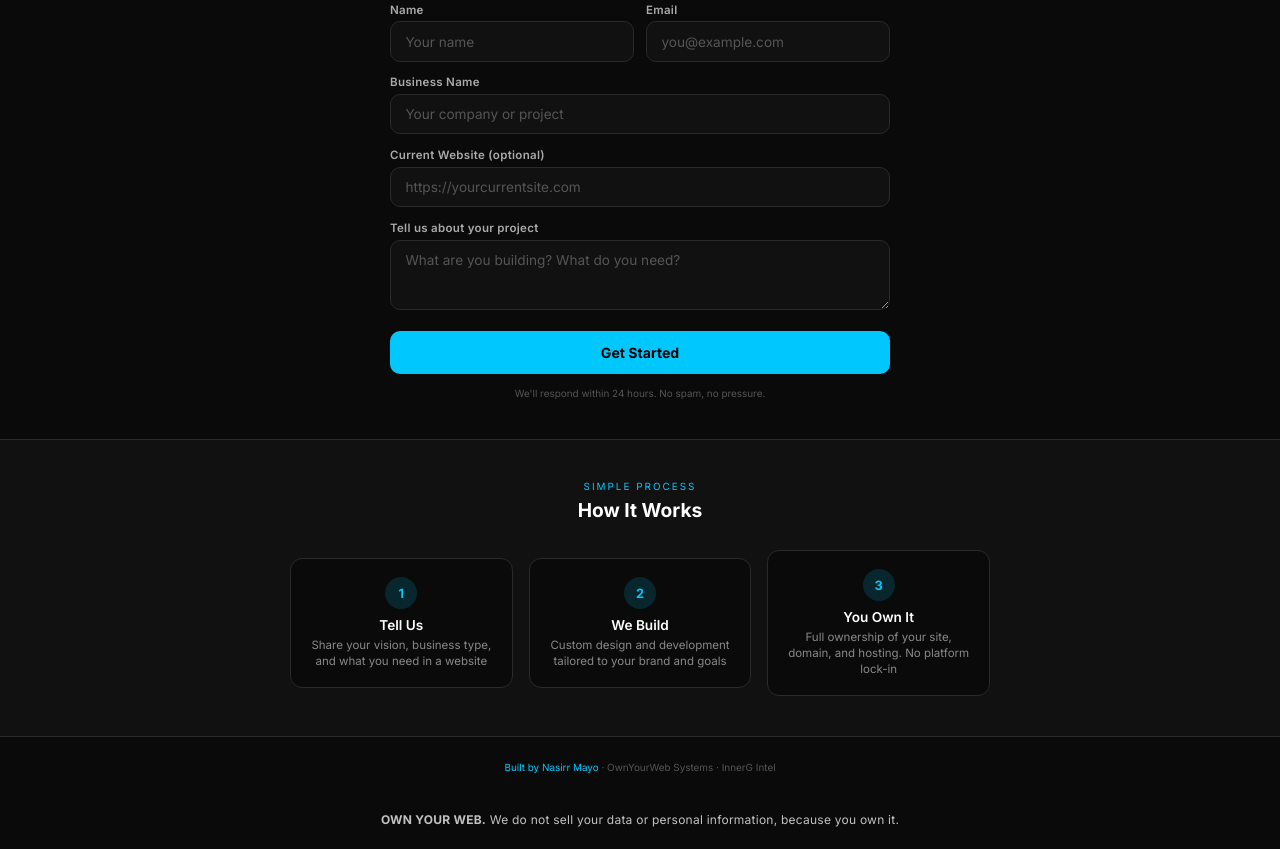
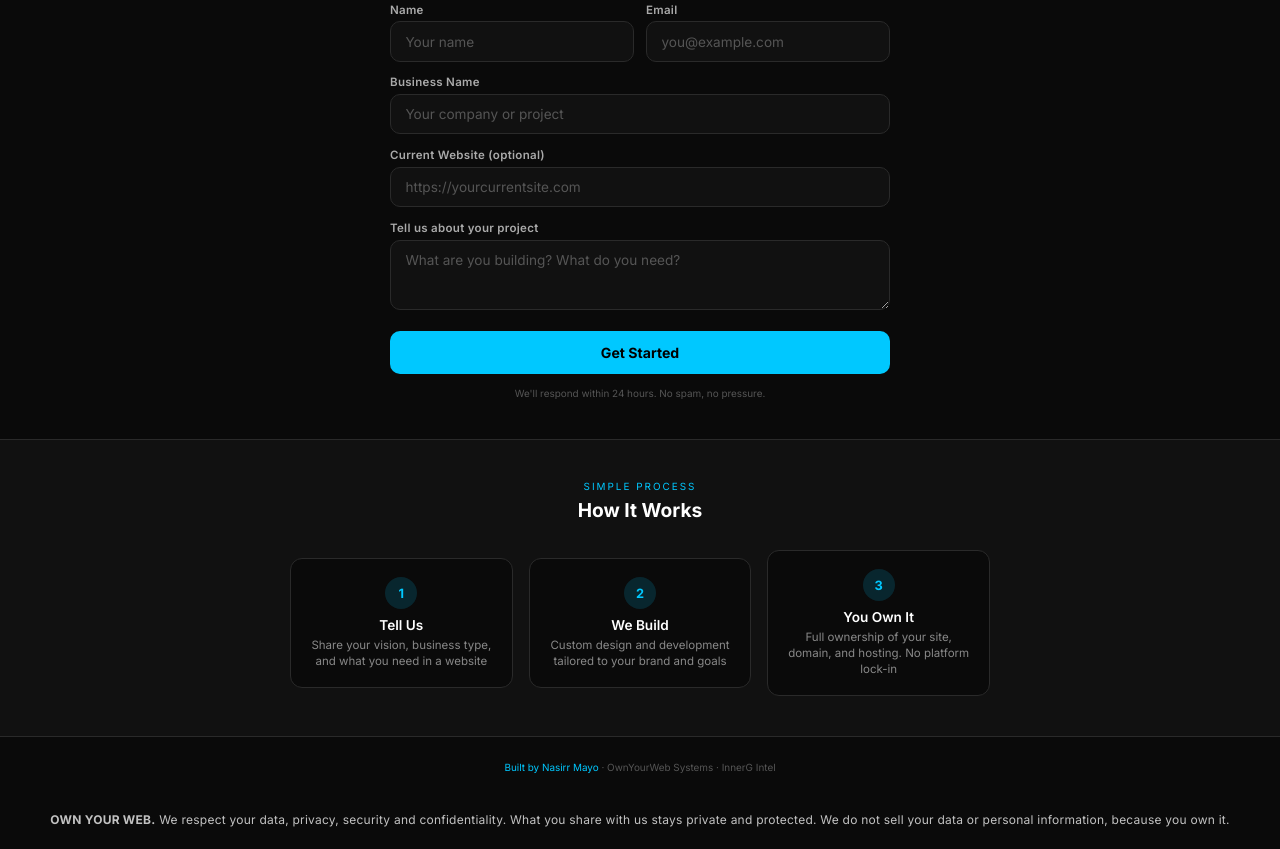
Before and after one commit to innergclaw/ownyourweb-signup, a plain HTML site: page index.html in a window 1280 px wide. Shown: the part 296-1145 px from the top of the page. Drawn offline with Linux system fonts and the light colour scheme.

Commit message:
Expand footer note: data, privacy, security and confidentiality
Co-Authored-By: Claude Opus 5.5 <noreply@anthropic.com>
Claude-Session: https://claude.ai/code/session_01AsVpR2HooDgy2ZoruH8auv

```diff
--- a/index.html
+++ b/index.html
@@ -426,7 +426,7 @@
     <footer class="footer">
         <a href="https://nasirr.innergintel.org">Built by Nasirr Mayo</a> · OwnYourWeb Systems · InnerG Intel
     </footer>
-<p class="oyw-data-note" style="margin:0;padding:14px 20px 20px;text-align:center;font-size:12px;line-height:1.5;letter-spacing:.02em;opacity:.75;color:inherit;font-family:inherit"><strong>OWN YOUR WEB.</strong> We do not sell your data or personal information, because you own it.</p>
+<p class="oyw-data-note" style="margin:0;padding:14px 20px 20px;text-align:center;font-size:12px;line-height:1.5;letter-spacing:.02em;opacity:.75;color:inherit;font-family:inherit"><strong>OWN YOUR WEB.</strong> We respect your data, privacy, security and confidentiality. What you share with us stays private and protected. We do not sell your data or personal information, because you own it.</p>
 
 
     <script>
```
